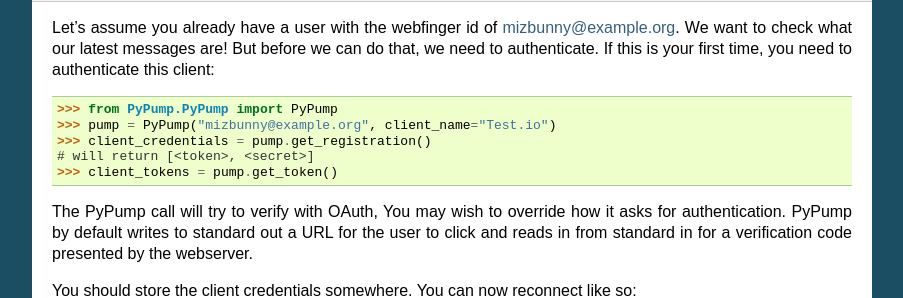
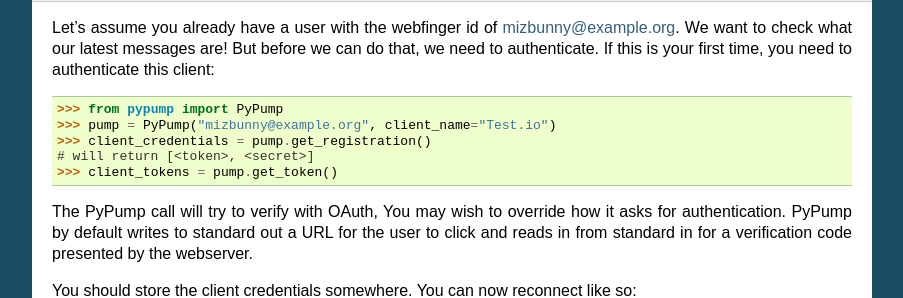
Before and after one commit to tsyesika/PyPump, a Sphinx documentation site: the page built from docs/gettingstarted/tutorial.rst, in a window 1280 px wide and 900 px high, scrolled down 584 px. Shown: the part 158-456 px from the top of the window, without its empty margins (198-1101 px from the left). Built offline with Sphinx 7.4.7, drawn with Linux system fonts in a browser that asks for light colours; pages that are not in the unit, such as notebooks, are missing from menus.

Commit message:
Import Statement fixed

```diff
--- a/docs/gettingstarted/tutorial.rst
+++ b/docs/gettingstarted/tutorial.rst
@@ -52,7 +52,7 @@ mizbunny@example.org.  We want to check what our latest messages
 are!  But before we can do that, we need to authenticate.  If this is
 your first time, you need to authenticate this client::
 
-      >>> from PyPump.PyPump import PyPump
+      >>> from pypump import PyPump
       >>> pump = PyPump("mizbunny@example.org", client_name="Test.io")
       >>> client_credentials = pump.get_registration()
       # will return [<token>, <secret>]
```
